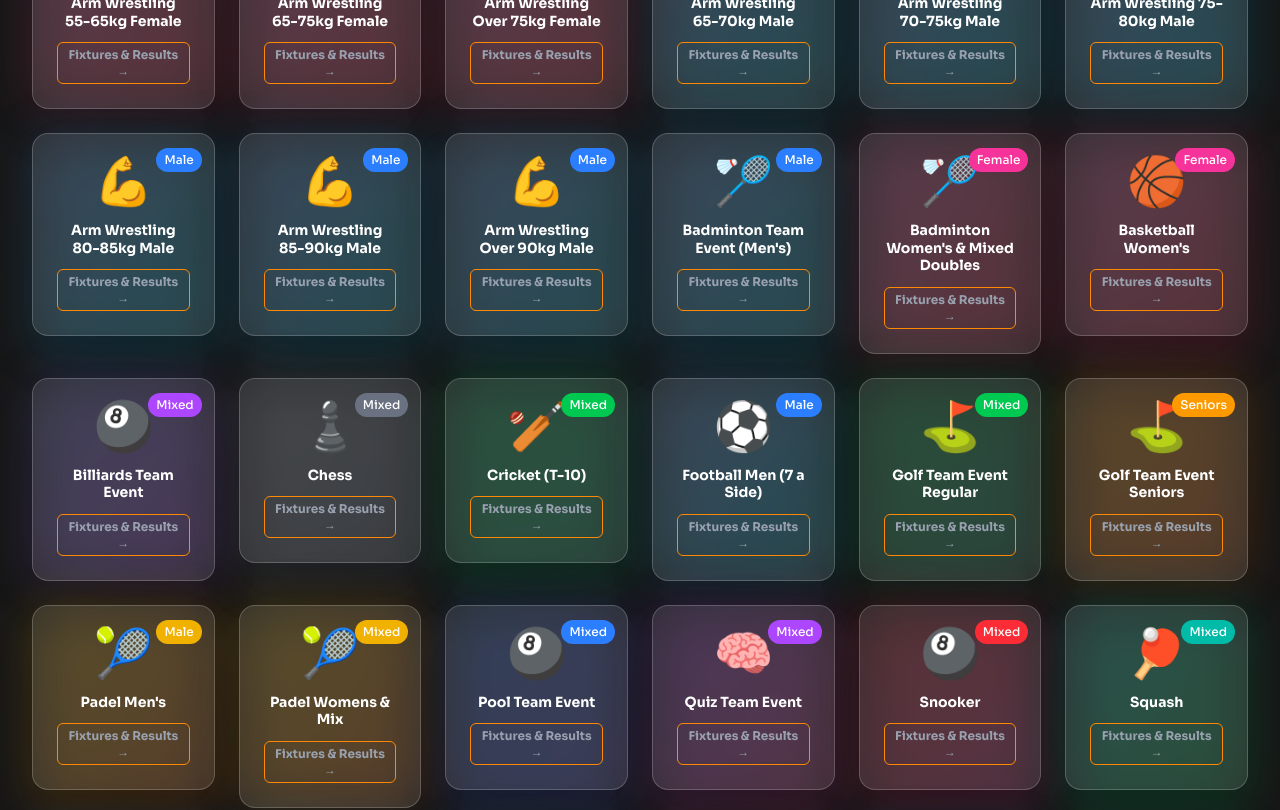
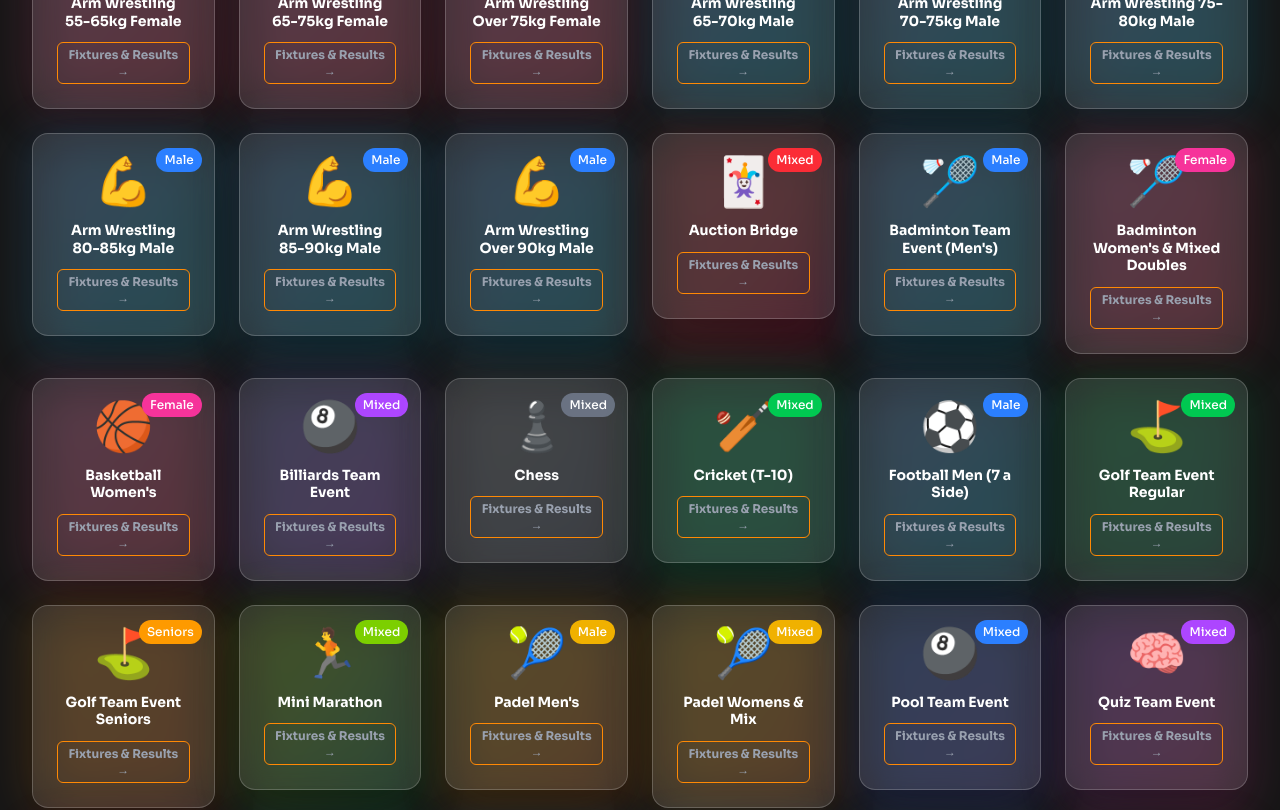
Before and after one commit to Rajaul2810/gulshan-club-olympiad, a Next.js app: page /fixtures in a window 1280 px wide. Shown: the part 820-1630 px from the top of the page. Built offline with nearby package versions, Linux system fonts and the light colour scheme; no server answers; the database is empty.

Commit message:
add 2 category and update rules book

```diff
--- a/src/components/registration/PlayerForm.tsx
+++ b/src/components/registration/PlayerForm.tsx
@@ -354,6 +354,7 @@ export default function PlayerForm({ clubName, player, endpoint, clubPlayers, on
                         {c.players}/{g.max} players
                         {g.maxChildren > 0 ? ` · ${c.children}/${g.maxChildren} children` : ' · no children'}
                         {g.min > 0 ? ` · min ${g.min}` : ''}
+                        {g.teamSize ? ` · teams of ${g.teamSize} (max ${g.max / g.teamSize} teams)` : ''}
                         {g.maxMale !== undefined ? ` · ${c.male}/${g.maxMale} male` : ''}
                         {g.maxFemale !== undefined ? ` · ${c.female}/${g.maxFemale} female` : ''}
                       </span>
--- a/src/data/sports.ts
+++ b/src/data/sports.ts
@@ -22,6 +22,13 @@ export const sportsCategories = [
     gender: "Male",
     genderColor: "bg-blue-500",
   })),
+  {
+    name: "Auction Bridge",
+    icon: "🃏",
+    color: "from-red-400 to-rose-600",
+    gender: "Mixed",
+    genderColor: "bg-red-500",
+  },
   {
     name: "Badminton Team Event (Men's)",
     icon: "🏸",
@@ -84,6 +91,13 @@ export const sportsCategories = [
     color: "from-amber-500 to-orange-500",
     gender: "Seniors",
     genderColor: "bg-amber-500",
+  },
+  {
+    name: "Mini Marathon",
+    icon: "🏃",
+    color: "from-lime-400 to-green-600",
+    gender: "Mixed",
+    genderColor: "bg-lime-500",
   },
   {
     name: "Padel Men's",
@@ -197,6 +211,8 @@ export interface GameLimit {
   maxMale?: number;
   minFemale?: number;
   maxFemale?: number;
+  /** Players per team when a club enters several teams, e.g. bridge pairs; counts must fill whole teams */
+  teamSize?: number;
 }
 
 const ARM_WRESTLING_LIMIT: GameLimit = { min: 1, max: 2, maxChildren: 0 };
@@ -206,6 +222,8 @@ const POWER_LIFTING_LIMIT: GameLimit = { min: 1, max: 3, maxChildren: 0 };
 export const GAME_LIMITS: Record<string, GameLimit> = {
   ...Object.fromEntries([...ARM_WRESTLING_MALE, ...ARM_WRESTLING_FEMALE].map((n) => [n, ARM_WRESTLING_LIMIT])),
   ...Object.fromEntries(POWER_LIFTING.map((n) => [n, POWER_LIFTING_LIMIT])),
+  "Auction Bridge": { min: 2, max: 4, maxChildren: 0, teamSize: 2 },
+  "Mini Marathon": { min: 4, max: 5, maxChildren: 0 },
   "Basketball Women's": { min: 5, max: 12, maxChildren: 2 },
   "Badminton Team Event (Men's)": { min: 6, max: 7, maxChildren: 1 },
   "Badminton Women's & Mixed Doubles": { min: 5, max: 6, maxChildren: 1 },
--- a/src/lib/registration/constants.ts
+++ b/src/lib/registration/constants.ts
@@ -138,6 +138,9 @@ export function shortfall(g: Game, c: GameCount): string[] {
   if (female) needs.push(`${female} more female`);
   const other = g.min - c.players - male - female;
   if (other > 0) needs.push(`${other} more`);
+  else if (g.teamSize && c.players % g.teamSize) {
+    needs.push(`${g.teamSize - (c.players % g.teamSize)} more to complete a team`);
+  }
   return needs;
 }
 
```
Also changed, not shown: 1 other file (tests, documents, lock files or other folders).
